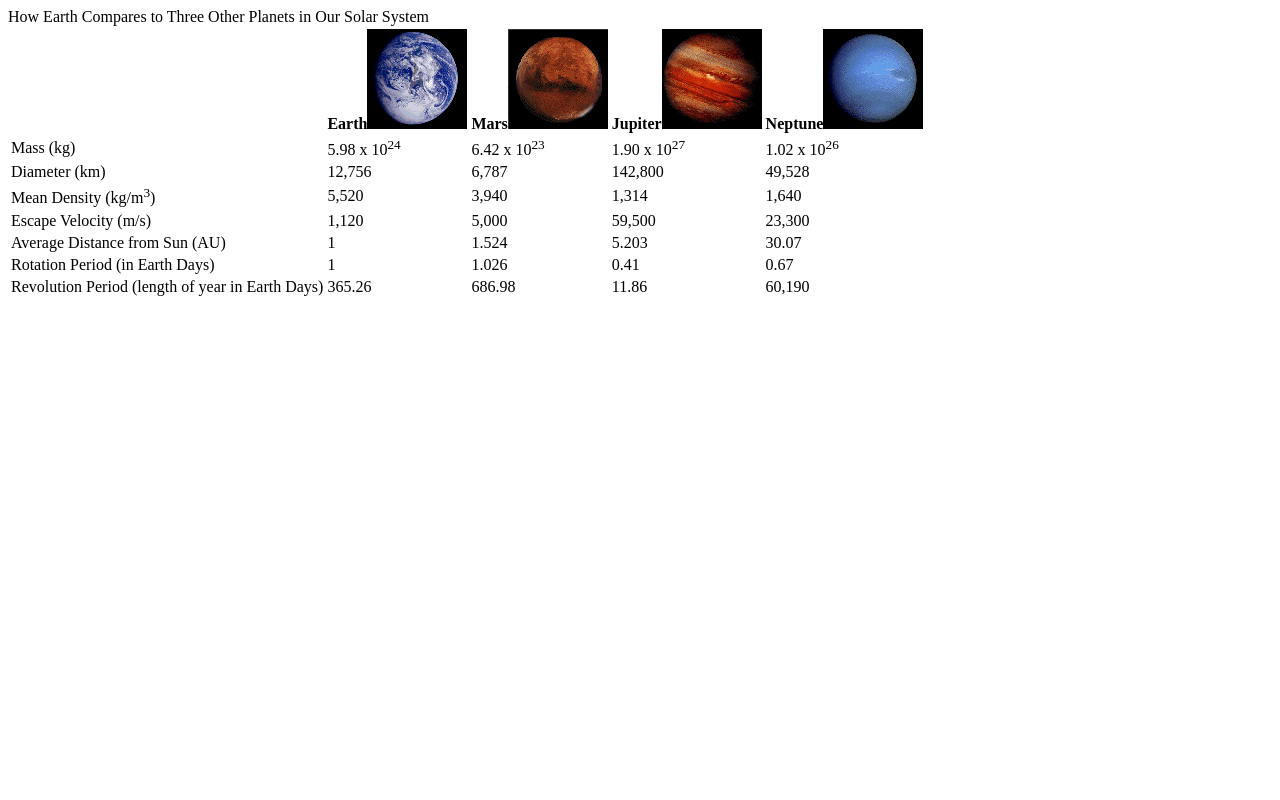
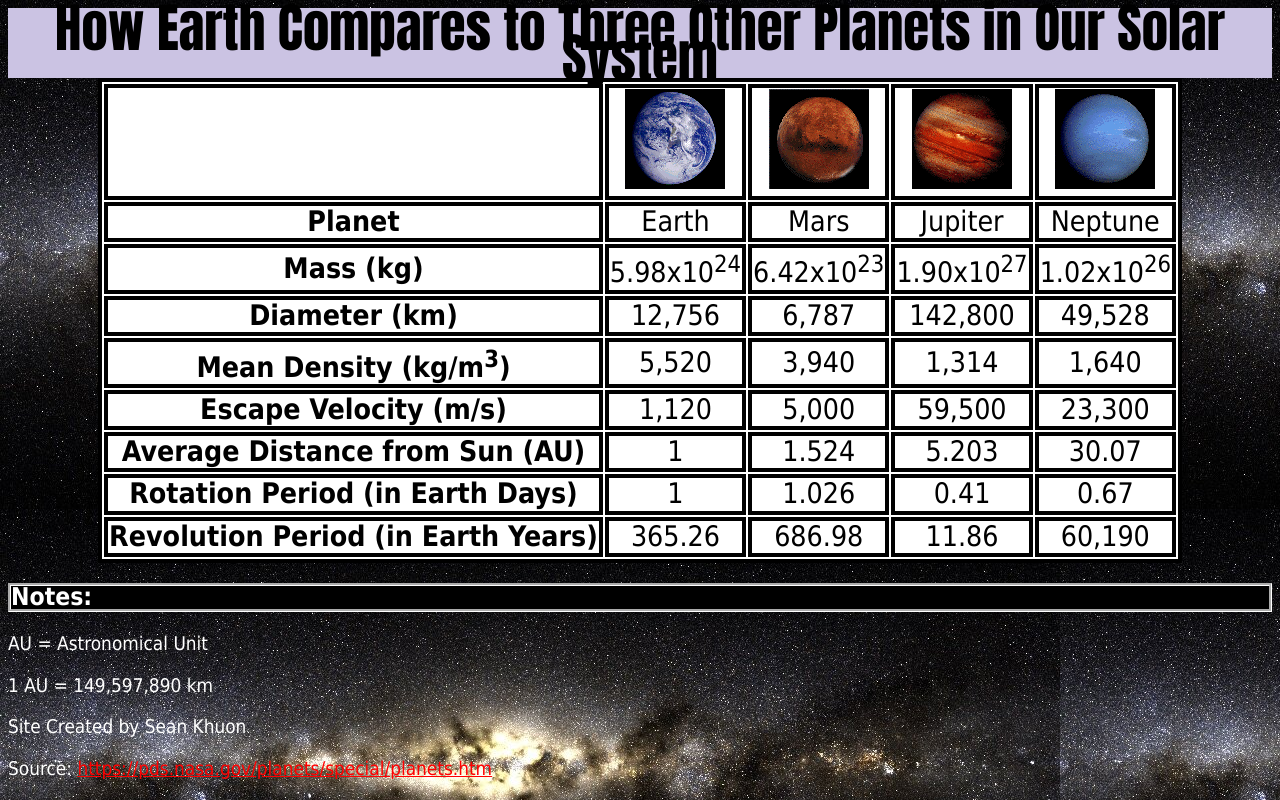
Before and after one commit to seankhu99/Lab5, a plain HTML site: page index.html in a window 1280 px wide. Drawn offline with Linux system fonts and the light colour scheme.

Commit message:
Fixed errors and formatting

```diff
--- a/css/style.css
+++ b/css/style.css
@@ -1,2 +1,53 @@
-html {
+html{
+	font-family: 'Tahoma', sans-serif;
+	font-size: 1cm;
+	line-height: 0.8cm;
+	color: #000000
 }
+
+body{
+	background-image: url(../images/background.jpg);
+}
+
+table{
+	width 860px;
+	background-color: white;
+	padding: 0px;
+}
+
+header{
+	text-align: center;
+	font-size: 1.4cm;
+	background-color: #CBC3E3;
+	padding: .125cm;
+	font-family: 'Impact';
+	color: #000000
+}
+
+table, tr, td, th{
+	border: 4px solid black;
+	font-size: 0.75cm;
+	margin-left: auto;
+	margin-right: auto;
+	text-align: center;
+}
+
+h2{
+	font-size: 0.65cm;
+	line-height: 0.6cm;
+	color: #FFFFFF;
+	border-style: groove;
+	border-color: white;
+	background-color: black;
+}
+
+
+p{
+	font-size: 0.5cm;
+	line-height: 0.6cm;
+	color: #FFFFFF;
+}
+
+a{
+	color: red;
+}
--- a/index.html
+++ b/index.html
@@ -7,63 +7,76 @@
 </head>
 <body>
   <header>How Earth Compares to Three Other Planets in Our Solar System</header>
-  <div id="table">
+  <div id="planettable">
     <main>
 	<table>
-	  <tr id="Planets">
-	    <th class="planetcolumn"></th>
-		<th class="planetcolumn">Earth<img src="images/earth.jpg" alt="Earth" id="Earth"></th>
-		<th class="planetcolumn">Mars<img src="images/mars.jpg" alt="Mars" id="Mars"></th>
-		<th class="planetcolumn">Jupiter<img src="images/jupiter.jpg" alt="Jupiter" id="Jupiter"></th>
-		<th class="planetcolumn">Neptune<img src="images/neptune.jpg" alt="Neptune" id="Neptune"></th>
+	  <tr id="pictures">
+	    <td></td>
+		<td><img src="images/earth.jpg" alt="Earth" id="earth"></td>
+		<td><img src="images/mars.jpg" alt="Mars" id="mars"></td>
+		<td><img src="images/jupiter.jpg" alt="Jupiter" id="jupiter"></td>
+		<td><img src="images/neptune.jpg" alt="Neptune" id="neptune"></td>
 	  </tr>
-	  <tr id="Mass">
-	    <td>Mass (kg)</td>
-		<td>5.98 x 10<sup>24</sup></td>
-		<td>6.42 x 10<sup>23</sup></td>
-		<td>1.90 x 10<sup>27</sup></td>
-		<td>1.02 x 10<sup>26</sup></td>
+	  <tr id="planets">
+	    <th>Planet</th>
+		<td>Earth</td>
+		<td>Mars</td>
+		<td>Jupiter</td>
+		<td>Neptune</td>
+	  </tr>
+	  <tr id="mass">
+	    <th><strong>Mass (kg)</strong></th>
+		<td>5.98x10<sup>24</sup></td>
+		<td>6.42x10<sup>23</sup></td>
+		<td>1.90x10<sup>27</sup></td>
+		<td>1.02x10<sup>26</sup></td>
 	  <tr id="Diameter">
-	    <td>Diameter (km)</td>
+	    <th><strong>Diameter (km)</strong></th>
 		<td>12,756</td>
 		<td>6,787</td>
 		<td>142,800</td>
 		<td>49,528</td>
 	  </tr>
-	  <tr id="Mean Density">
-	    <td>Mean Density (kg/m<sup>3</sup>)</td>
+	  <tr id="meandensity">
+	    <th><strong>Mean Density (kg/m<sup>3</sup>)</strong></th>
 		<td>5,520</td>
 		<td>3,940</td>
 		<td>1,314</td>
 		<td>1,640</td>
-	  <tr id="Escape Velocity">
-	    <td>Escape Velocity (m/s)</td>
+	  <tr id="escapevelocity">
+	    <th><strong>Escape Velocity (m/s)</strong></th>
 		<td>1,120</td>
 		<td>5,000</td>
 		<td>59,500</td>
 		<td>23,300</td>
 	  </tr>
-	  <tr id="Average Distance">
-	    <td>Average Distance from Sun (AU)</td>
+	  <tr id="averagedistance">
+	    <th><strong>Average Distance from Sun (AU)</strong></th>
 		<td>1</td>
 		<td>1.524</td>
 		<td>5.203</td>
 		<td>30.07</td>
-	  <tr id="Rotation Period">
-	    <td>Rotation Period (in Earth Days)</td>
+	  <tr id="rotationperiod">
+	    <td><strong>Rotation Period (in Earth Days)</strong></td>
 		<td>1</td>
 		<td>1.026</td>
 		<td>0.41</td>
 		<td>0.67</td>
 	  </tr>
-	  <tr id="Revolution Period">
-	    <td>Revolution Period (length of year in Earth Days)</td>
+	  <tr id="revolutionperiod">
+	    <td><strong>Revolution Period (in Earth Years)</strong></td>
 		<td>365.26</td>
 		<td>686.98</td>
 		<td>11.86</td>
 		<td>60,190</td>
 	  </tr>
+	</table>
 	</main>
-  </div>
+	</div>
+	<h2>Notes:</h2>
+	<p>AU = Astronomical Unit</p>
+	<p>1 AU = 149,597,890 km</p>
+	<p>Site Created by Sean Khuon</p>
+	<p>Source: <a href="https://pds.nasa.gov/planets/special/planets.htm">https://pds.nasa.gov/planets/special/planets.htm</a></p>
 </body>
 </html>
```
Also changed, not shown: images/background.jpg (added).
